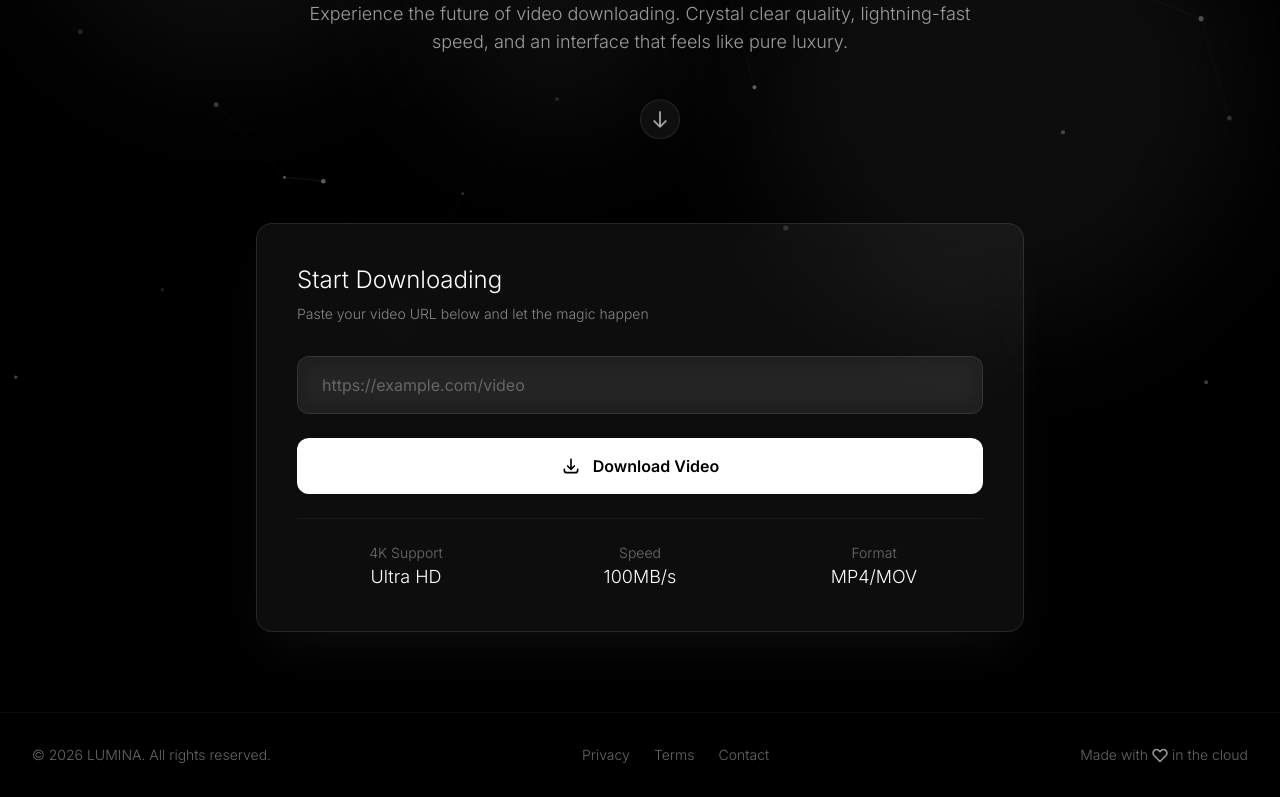
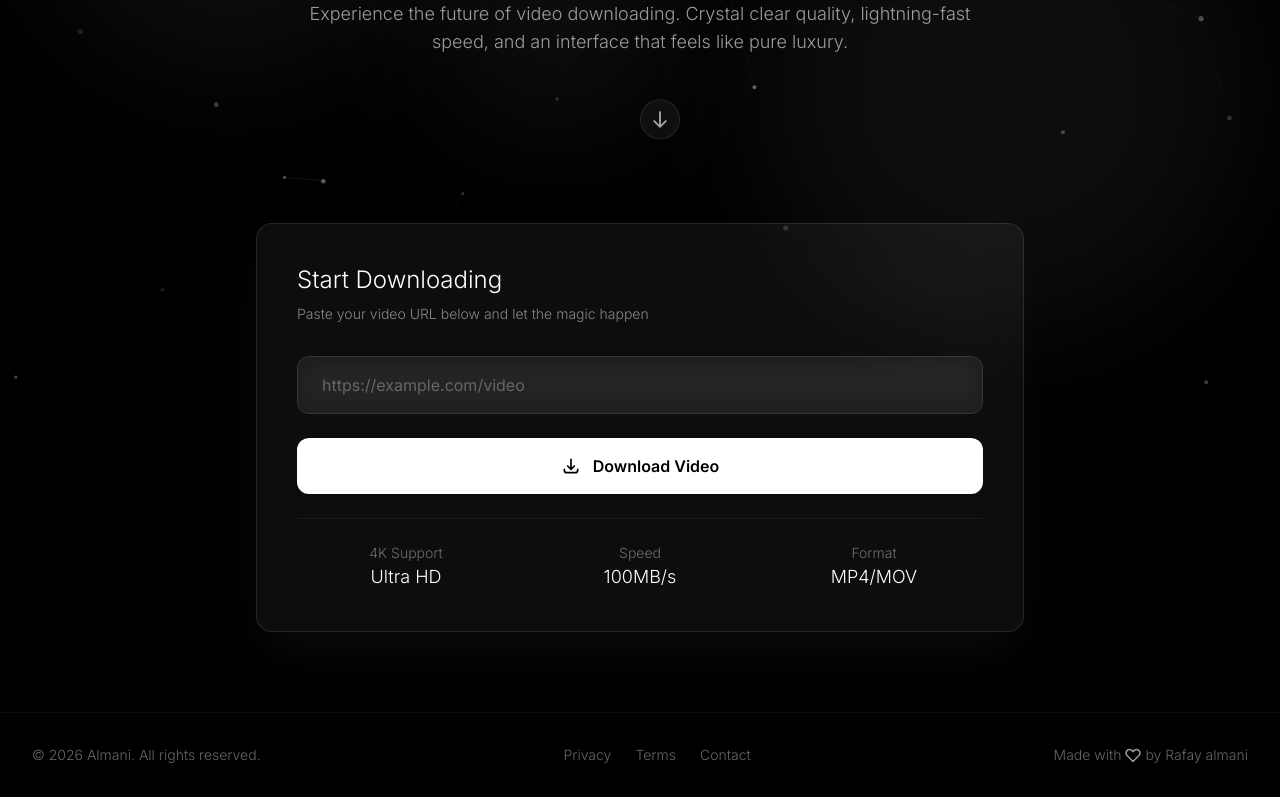
Before and after one commit to Rafayalmani/video-fonted, a React (Vite) app: page / in a window 1280 px wide. Shown: the part 385-1182 px from the top of the page. Built offline with nearby package versions, Linux system fonts and the light colour scheme.

Commit message:
Update copyright and author in Footer component
Updated copyright year and author name in Footer component.

```diff
--- a/src/components/Footer.jsx
+++ b/src/components/Footer.jsx
@@ -15,7 +15,7 @@ const Footer = () => {
         <div className="flex flex-col md:flex-row items-center justify-between gap-4">
           {/* Copyright */}
           <div className="text-white/40 text-sm font-light">
-            © {currentYear} LUMINA. All rights reserved.
+            © 2026 Almani. All rights reserved.
           </div>
 
           {/* Links */}
@@ -40,7 +40,7 @@ const Footer = () => {
             >
               <HiOutlineHeart className="w-4 h-4 text-white/60" />
             </motion.div>
-            <span>in the cloud</span>
+            <span>by Rafay almani</span>
           </div>
         </div>
       </div>
@@ -48,4 +48,5 @@ const Footer = () => {
   )
 }
 
+
 export default Footer
```
